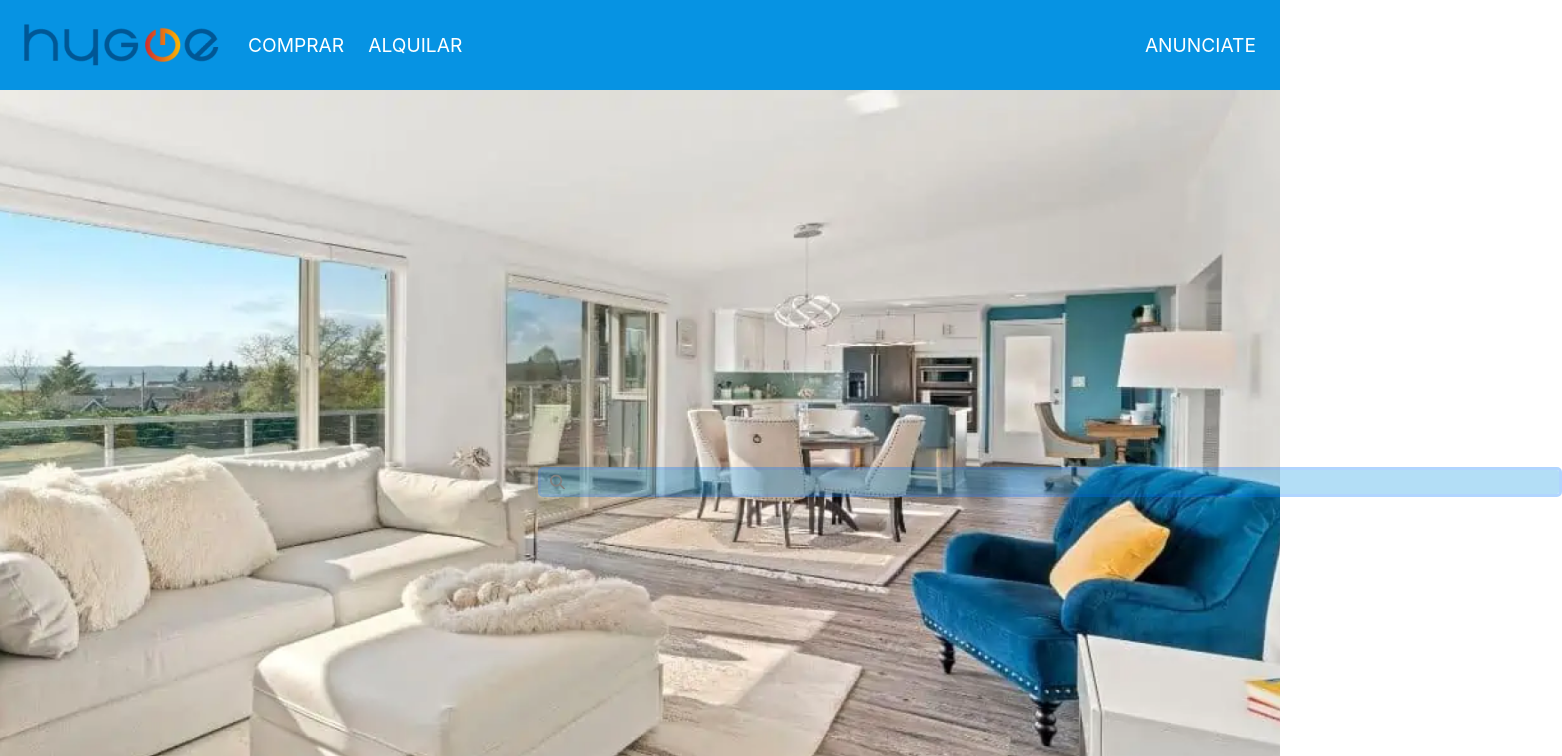
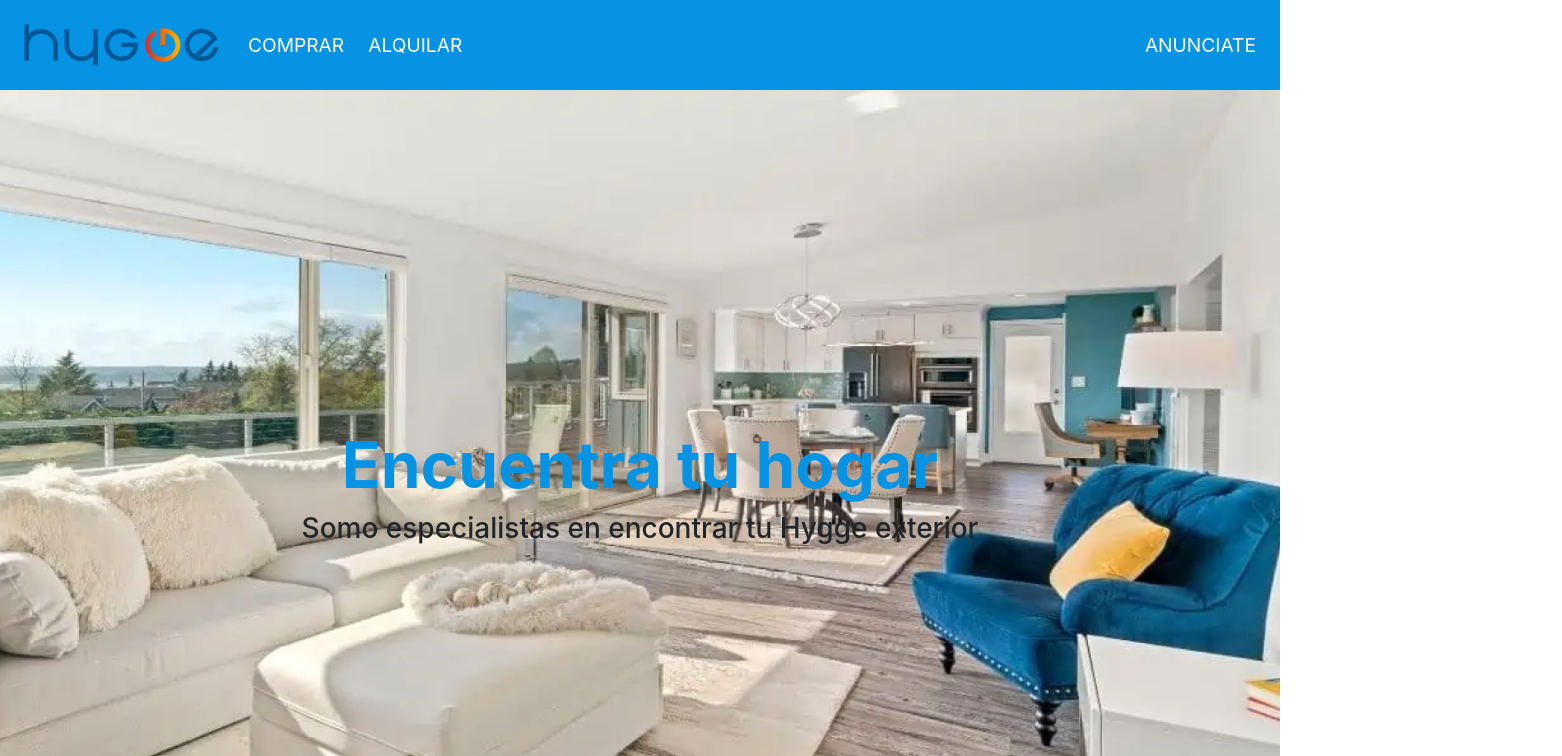
Before and after one commit to IsabelGuMo/CaixaBankApp21, a React (Create React App) app: page / in a window 1280 px wide. Shown: the top 756 px of the page, 1562 px wide, since content can reach past the window. Built offline with nearby package versions, Linux system fonts and the light colour scheme.

Commit message:
title do

```diff
--- a/src/components/LandingPageComponent/LandingPageComponent.css
+++ b/src/components/LandingPageComponent/LandingPageComponent.css
@@ -10,3 +10,8 @@
   height: 100vh;
   width: 100vw;
 }
+.title{
+  font-size: 4rem;
+  font-weight:700;
+  color: var(--blue)
+}
--- a/src/components/LandingPageComponent/LandingPageComponent.jsx
+++ b/src/components/LandingPageComponent/LandingPageComponent.jsx
@@ -1,12 +1,15 @@
 import React from "react";
-import SearchAtom from "../../atoms/SearchAtom/SearchAtom";
+import "../../styles/Styles.css";
+//import SearchAtom from "../../atoms/SearchAtom/SearchAtom";
 import "../../styles/Styles.css";
 import "./LandingPageComponent.css";
 
 const LandingPageComponent = () => {
   return (
     <div className="background">
-      <SearchAtom/>
+      {/* <SearchAtom/> */}
+      <h1 className="text-center title">Encuentra tu hogar</h1>
+      <h3 className="text-center subtitle">Somo especialistas en encontrar tu Hygge exterior</h3>
     </div>
   );
 };
```
